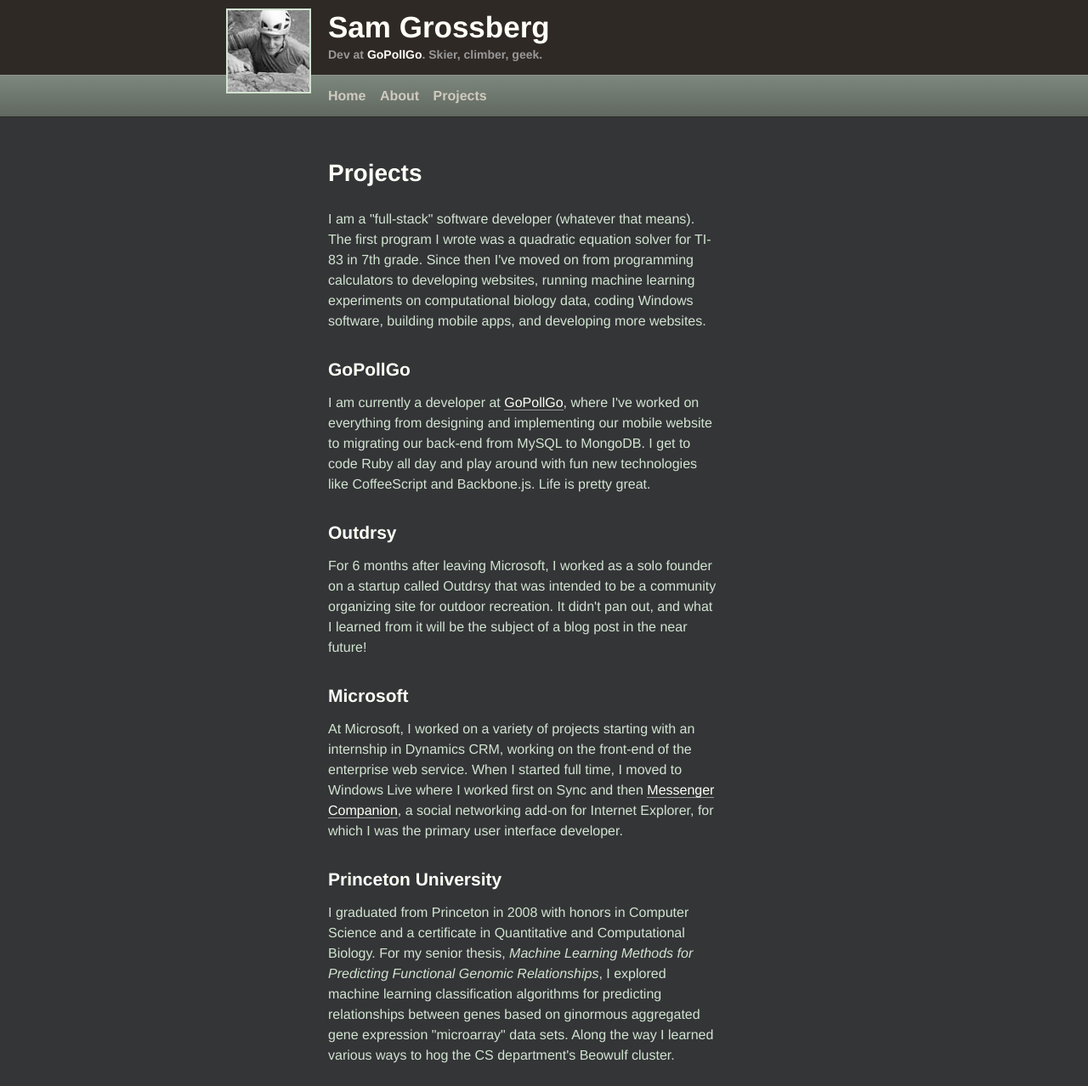
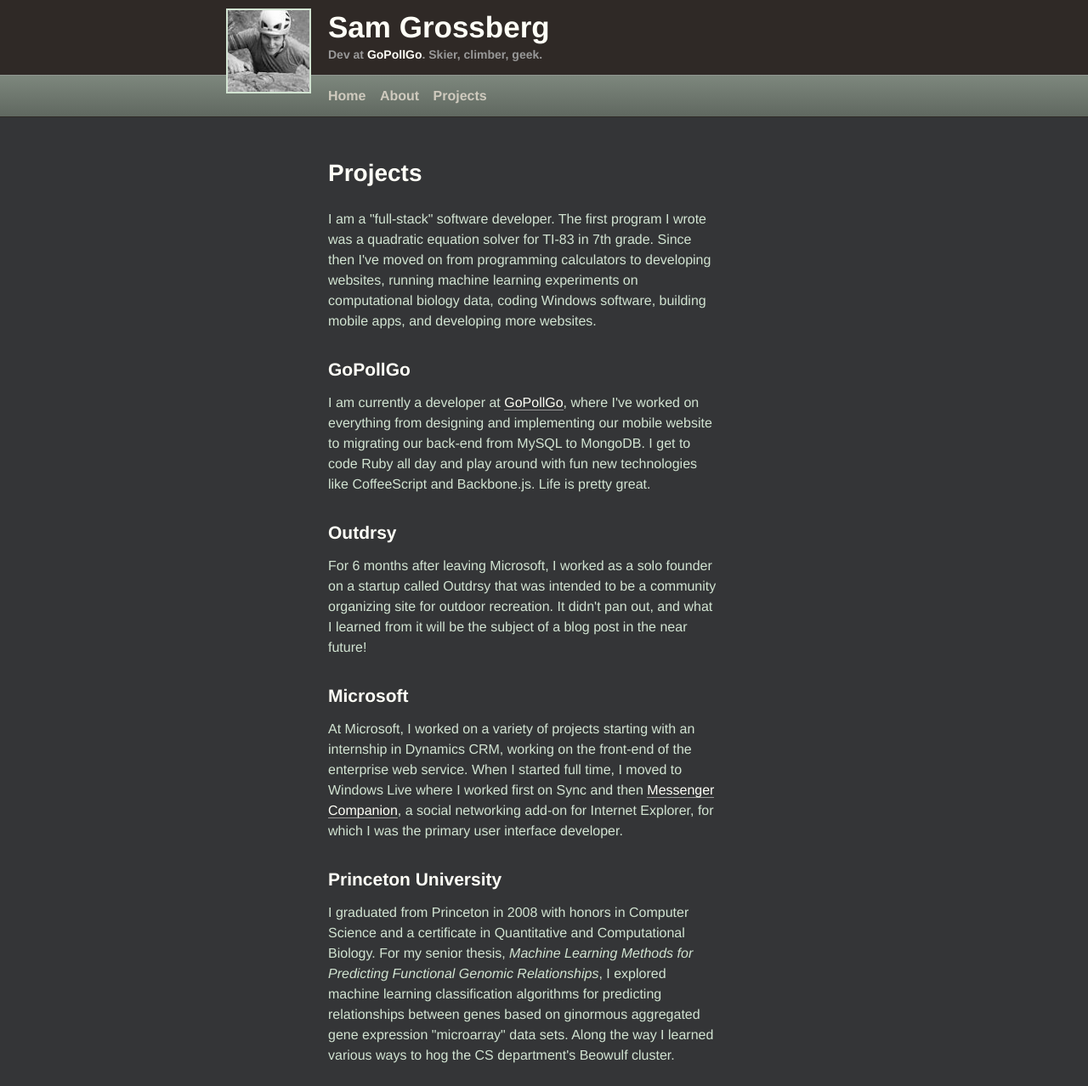
Before and after one commit to samgro/samgro.github.com, a Jekyll site: the page built from projects.html, in a window 1280 px wide. Shown: the whole page at 85% size. Built offline with Jekyll 4.4.1, drawn with Linux system fonts in a browser that asks for light colours.

Commit message:
Removing snarky comment. Decided scare quotes were sufficient.

```diff
--- a/projects.html
+++ b/projects.html
@@ -8,7 +8,7 @@
   <div class='center-column'>
     <h1>Projects</h1>
     <article>
-      <p>I am a "full-stack" software developer (whatever that means). The first program I wrote was a quadratic equation solver for TI-83 in 7th grade. Since then I've moved on from programming calculators to developing websites, running machine learning experiments on computational biology data, coding Windows software, building mobile apps, and developing more websites.</p>
+      <p>I am a "full-stack" software developer. The first program I wrote was a quadratic equation solver for TI-83 in 7th grade. Since then I've moved on from programming calculators to developing websites, running machine learning experiments on computational biology data, coding Windows software, building mobile apps, and developing more websites.</p>
       <h2>GoPollGo</h2>
       <p>I am currently a developer at <a href='http://gopollgo.com/'>GoPollGo</a>, where I've worked on everything from designing and implementing our mobile website to migrating our back-end from MySQL to MongoDB. I get to code Ruby all day and play around with fun new technologies like CoffeeScript and Backbone.js. Life is pretty great.</p>
       <h2>Outdrsy</h2>
```
